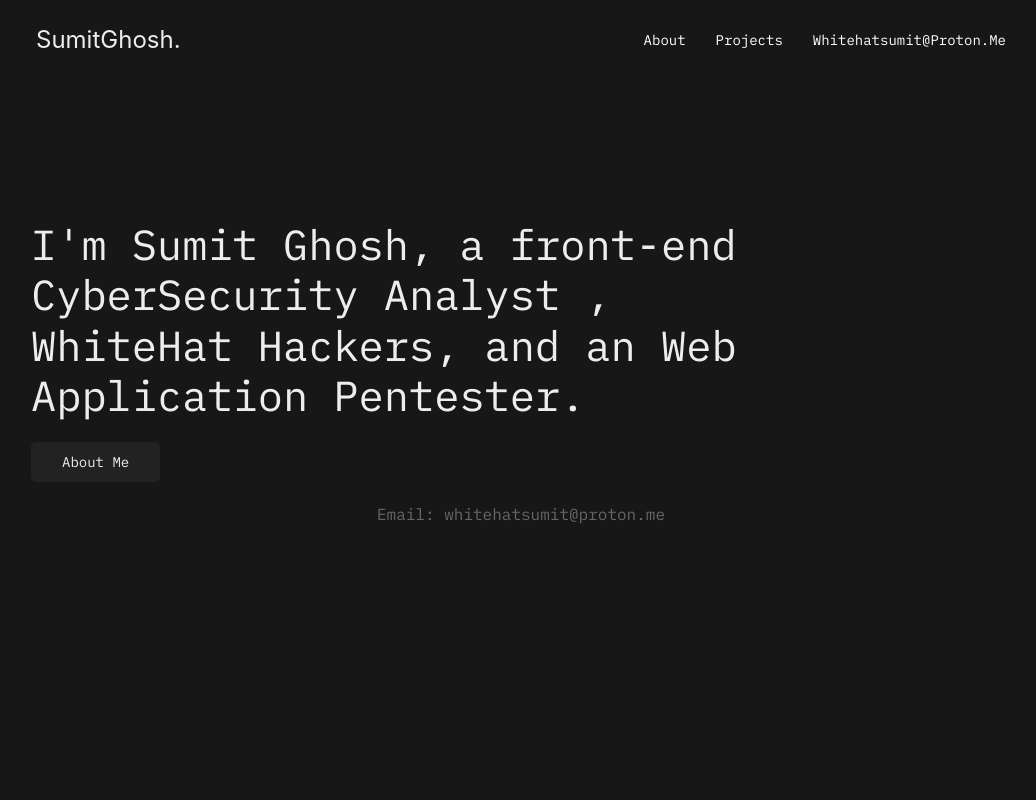
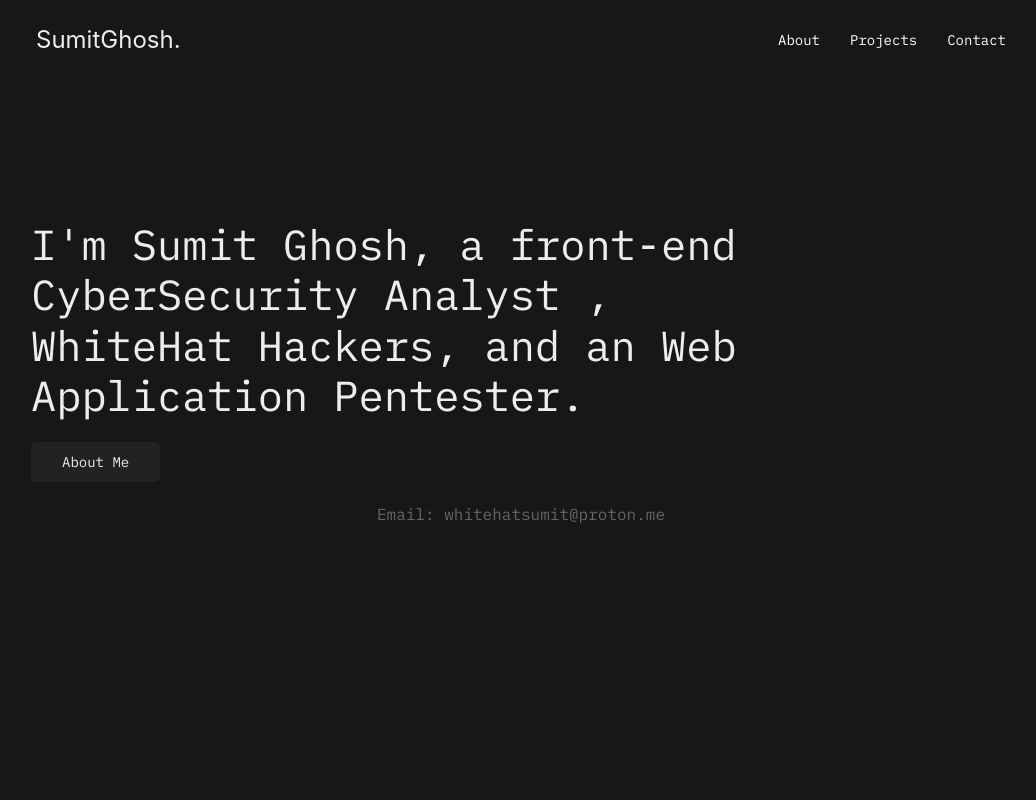
Before and after one commit to HackWithSumit/hackwithsumit.github.io, a plain HTML site: page index.html in a window 1280 px wide. Shown: the top 800 px of the page, without its empty margins (119-1155 px from the left). Drawn offline with Linux system fonts and the light colour scheme.

Commit message:
Update index.html

```diff
--- a/index.html
+++ b/index.html
@@ -23,7 +23,7 @@
         <ul class="uk-navbar-nav uk-light">
             <li><a class="uk-button-text uk-text-capitalize" href="#about" uk-scroll>About</a></li>
             <li><a class="uk-button-text uk-text-capitalize" href="#projects" uk-scroll>Projects</a></li>
-            <li><a class="uk-button-text uk-text-capitalize" href="mailto:" uk-scroll>whitehatsumit@proton.me</a></li>
+            <li><a class="uk-button-text uk-text-capitalize" href="mailto:" uk-scroll>Contact</a></li>
 
         </ul>
 
```
